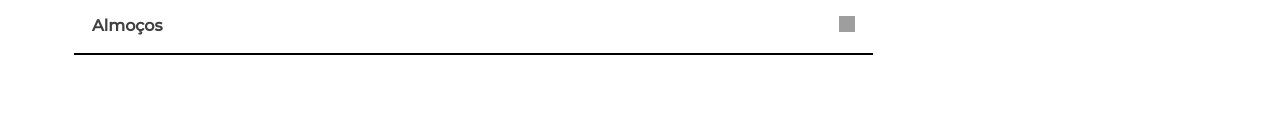
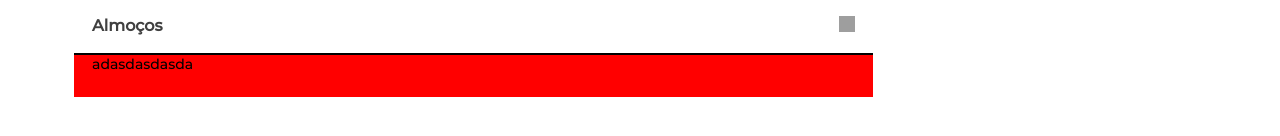
Before and after one commit to marcosdissotti/goomer-lista-rango, a React (Create React App) app: page /restaurante in a window 1280 px wide. Both pictures are taken after a click on the button "Almoços". Shown: the part 284-420 px from the top of the page. Built offline with nearby package versions, Linux system fonts and the light colour scheme; grey boxes are pictures that could not be loaded.

Commit message:
fix(accordion): inverted style of panel class in passed props css

```diff
--- a/src/components/Accordion/index.tsx
+++ b/src/components/Accordion/index.tsx
@@ -1,4 +1,4 @@
-import React, { useState } from 'react';
+import React, { useState, Children } from 'react';
 import { FiChevronDown, FiChevronUp } from 'react-icons/fi';
 
 import ChevronDown from '../../assets/icons/chevron-down.svg';
@@ -10,7 +10,7 @@ interface AccordionInterface {
   active: boolean;
 }
 
-const Accordion: React.FC = () => {
+const Accordion: React.FC = ({ children }) => {
   const [active, setActive] = useState<boolean>(false);
 
   const handleClick = () => setActive(!active);
@@ -29,7 +29,7 @@ const Accordion: React.FC = () => {
           />
         </div>
       </button>
-      {active && <div className="panel" />}
+      {active && <div className="panel">{children}</div>}
     </Container>
   );
 };
--- a/src/components/Accordion/styles.ts
+++ b/src/components/Accordion/styles.ts
@@ -36,15 +36,17 @@ export const Container = styled.div<{ active: boolean }>`
     props.active
       ? css`
           div.panel {
-            display: none;
+            width: 100%;
+            height: 100%;
+            padding: 0 18px;
+
+            overflow: hidden;
+            background-color: red;
           }
         `
       : css`
           div.panel {
-            padding: 0 18px;
-
-            overflow: hidden;
-            background-color: white;
+            display: none;
           }
         `}
 
--- a/src/pages/Restaurant/index.tsx
+++ b/src/pages/Restaurant/index.tsx
@@ -27,9 +27,7 @@ const Restaurant: React.FC = () => {
         <main>
           <Search />
           <Accordion>
-            <Accordion>
-              <p>asdasdasdasdasdas</p>
-            </Accordion>
+            <p>adasdasdasda</p>
           </Accordion>
         </main>
         <aside>kjkl</aside>
```
